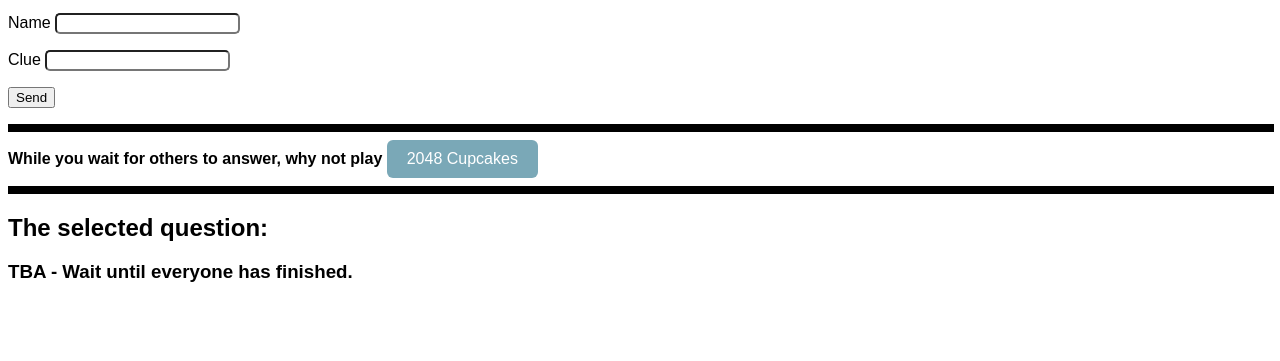
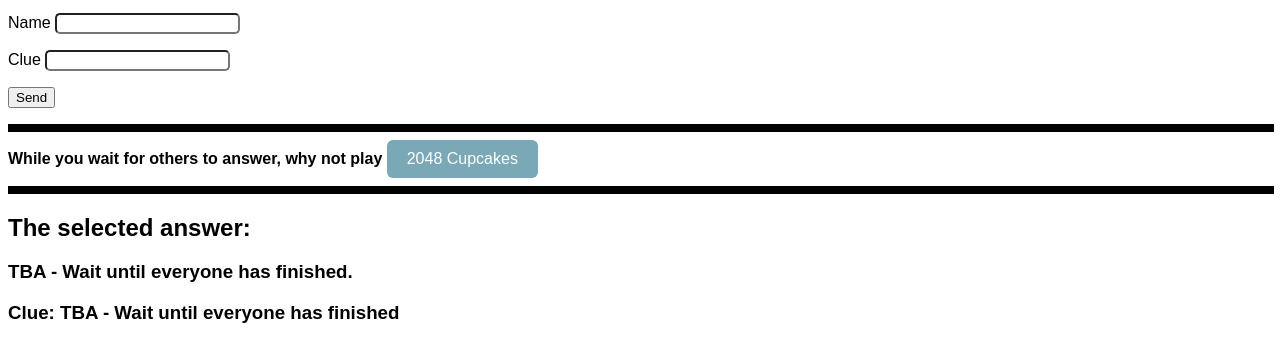
Before and after one commit to ConnBots/ConnBots.github.io, a plain HTML site: page filloutform.html in a window 1280 px wide. Shown: the part 419-780 px from the top of the page. Drawn offline with Linux system fonts and the light colour scheme.

Commit message:
Update filloutform.html
Fixed A thing

```diff
--- a/filloutform.html
+++ b/filloutform.html
@@ -129,6 +129,7 @@ body {font-family: Arial, Helvetica, sans-serif;}
 <hr size="8" width="100%" color="black">
 
 
-<h2>The selected question:</h2>
+<h2>The selected answer:</h2>
 
 <h3>TBA - Wait until everyone has finished.</h3>
+<h3>Clue: TBA - Wait until everyone has finished</h3>
```
